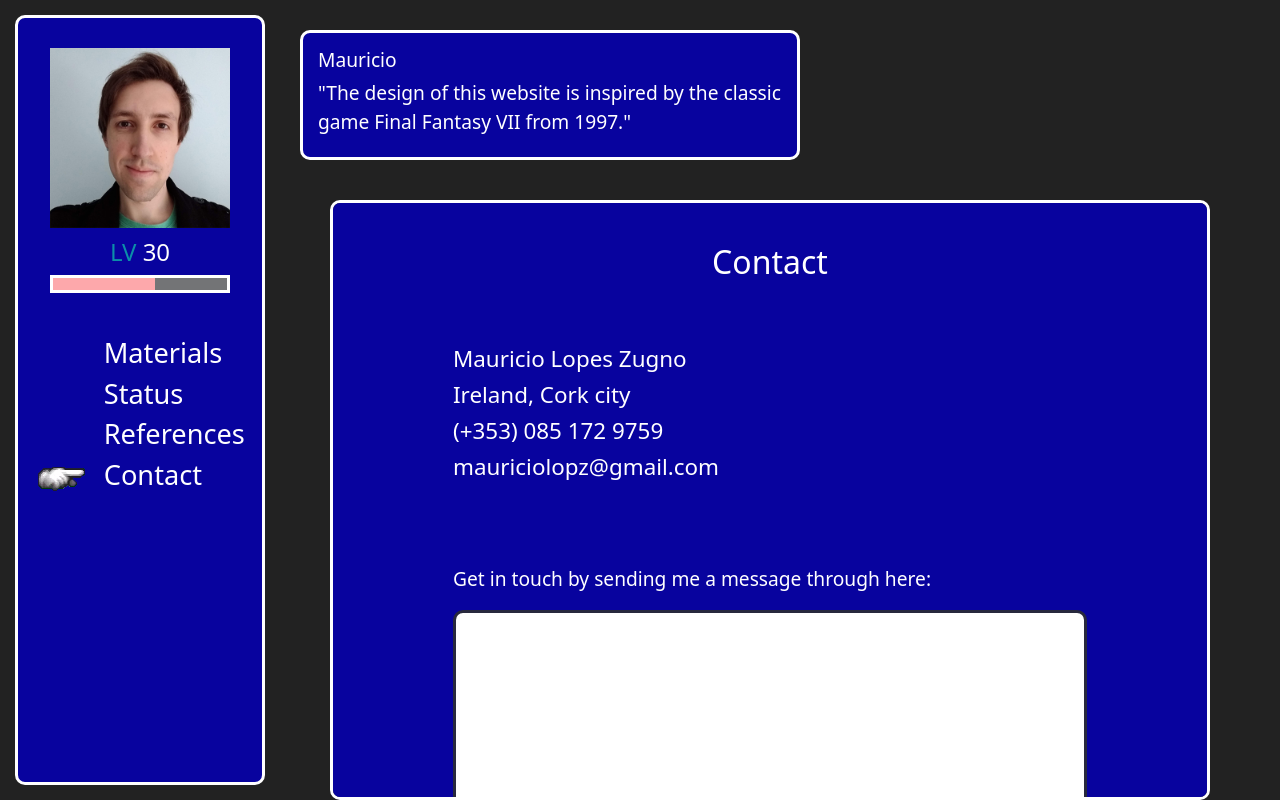
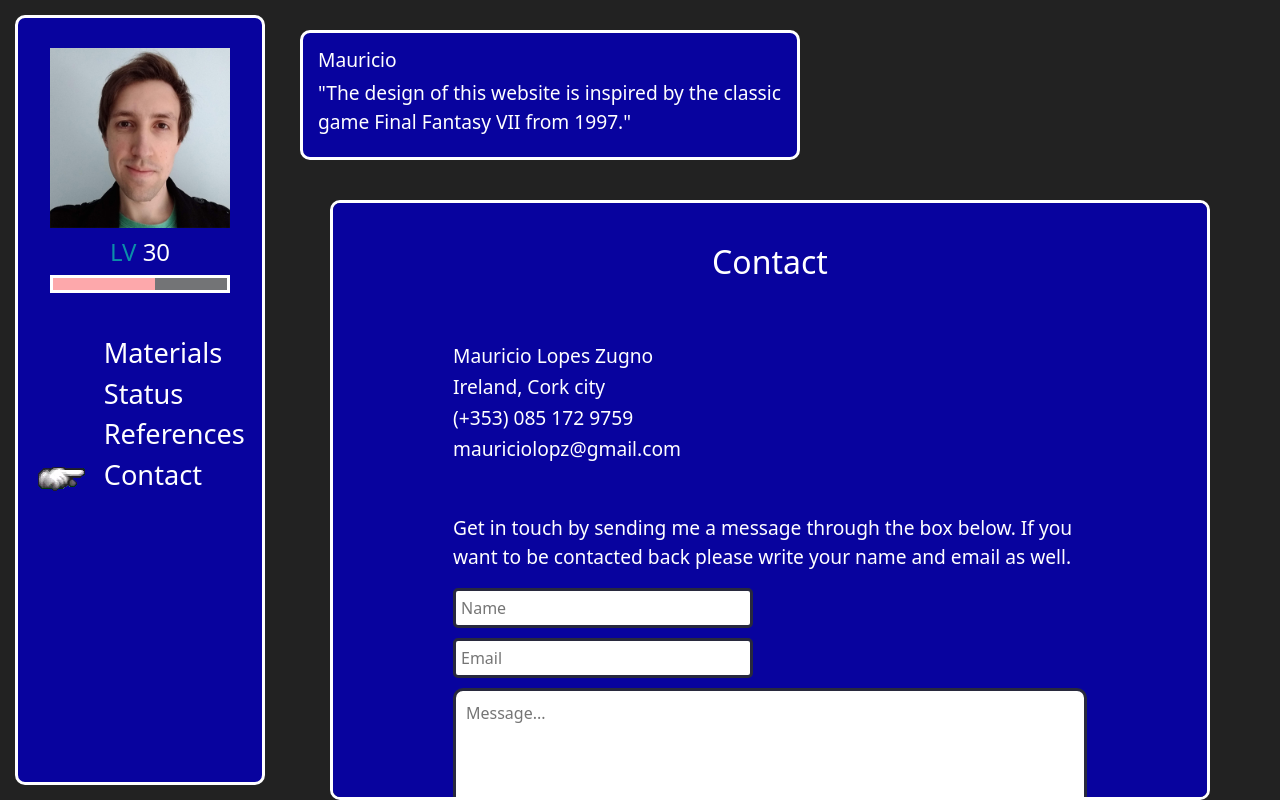
Before and after one commit to MauricioLZ/portfolio, a React (Create React App) app: page / in a window 1280 px wide. Both pictures are taken after a click on the link "Contact". Built offline with nearby package versions, Linux system fonts and the light colour scheme.

Commit message:
Functional email sending

```diff
--- a/package.json
+++ b/package.json
@@ -3,6 +3,7 @@
   "version": "0.1.0",
   "private": true,
   "dependencies": {
+    "@emailjs/browser": "^3.7.0",
     "@emotion/react": "^11.10.0",
     "@emotion/styled": "^11.10.0",
     "@fortawesome/fontawesome-svg-core": "^6.2.0",
@@ -13,6 +14,7 @@
     "@testing-library/react": "^13.3.0",
     "@testing-library/user-event": "^13.5.0",
     "bootstrap": "^5.2.0",
+    "jquery": "^3.6.1",
     "react": "^18.2.0",
     "react-bootstrap": "^2.5.0",
     "react-dom": "^18.2.0",
--- a/src/components/contact.jsx
+++ b/src/components/contact.jsx
@@ -1,18 +1,44 @@
 import { useState } from "react";
+import $ from 'jquery';
+import emailjs from '@emailjs/browser';
 
 function Contact()
 {
     const [message, setMessage] = useState("");
-    const [sentMsg, setSentMsg] = useState(false);
+    const [name, setName] = useState("");
+    const [email, setEmail] = useState("");
+    const [submitMsg, setSubmitMsg] = useState("");
 
     function writeMessage(e) {
         const target = e.target;
         setMessage(target.value);
     }
 
+    function writeName(e) {
+        const target = e.target;
+        setName(target.value);
+    }
+
+    function writeEmail(e) {
+        const target = e.target;
+        setEmail(target.value);
+    }
+
     function onSubmit(e) {
-        setSentMsg(true);
         e.preventDefault();
+        const feedbackMsg = $(".contactFeedback")[0];
+        const target = e.target;
+        emailjs.sendForm(process.env.REACT_APP_EMAIL_SERVICE_ID, process.env.REACT_APP_EMAIL_TEMPLATE_ID, target, process.env.REACT_APP_EMAIL_PUBLIC_KEY)
+            .then((result) =>
+            {
+                feedbackMsg.className = "contactFeedback colorOk";
+                setSubmitMsg("Thank you, your message has been sent!");
+            },
+            (error) =>
+            {
+                feedbackMsg.className = "contactFeedback colorError";
+                setSubmitMsg("An error occurred, please try again.");
+            });
     }
 
     return (
@@ -24,11 +50,13 @@ function Contact()
                 <br/>(+353) 085 172 9759
                 <br/>mauriciolopz@gmail.com
             </p>
-            <p className="contactInstructions">Get in touch by sending me a message through here:</p>
+            <p className="contactInstructions">Get in touch by sending me a message through the box below. If you want to be contacted back please write your name and email as well.</p>
             <form onSubmit={onSubmit}>
-                <textarea rows="6" name="message" onChange={writeMessage} value={message}></textarea>
+                <input type="text" name="name" placeholder="Name" onChange={writeName} value={name}></input>
+                <input type="email" name="email" placeholder="Email" onChange={writeEmail} value={email}></input>
+                <textarea rows="6" name="message" placeholder="Message..." onChange={writeMessage} value={message}></textarea>
                 <div className="contactSubmitContainer">
-                    { sentMsg && <p className="contactFeedback">Thank you, your message has been sent!</p> }
+                    <p className="contactFeedback">{submitMsg}</p>
                     <button type="submit">Submit</button>
                 </div>
             </form>
--- a/src/style/App.css
+++ b/src/style/App.css
@@ -432,9 +432,9 @@ html, body {
 }
 
 .contactDetails {
-  font-size: 1.4rem;
+  font-size: 1.2rem;
   margin-top: 50px;
-  margin-bottom: 80px;
+  margin-bottom: 50px;
   line-height: 160%;
 }
 
@@ -442,13 +442,24 @@ html, body {
   font-size: 1.2rem;
 }
 
+.contact input {
+  display: block;
+  width: 300px;
+  padding: 5px;
+  margin-right: 10px;
+  margin-bottom: 10px;
+  border: #28293d solid 3px;
+  border-radius: 5px;
+  font-size: 1rem;
+}
+
 .contact textarea {
   display: block;
   width: 100%;
-  padding: 15px;
+  padding: 10px;
   border: #28293d solid 3px;
   border-radius: 10px;
-  font-size: 1.2rem;
+  font-size: 1rem;
 }
 
 .contactSubmitContainer {
@@ -460,7 +471,14 @@ html, body {
   display: inline-block;
   font-size: 1.2rem;
   margin-right: 50px;
+}
+
+.colorOk {
   color: #88ff88
+}
+
+.colorError {
+  color: #ff8888
 }
 
 .contact button {
```
Also changed, not shown: 2 other files (tests, documents, lock files or other folders).
